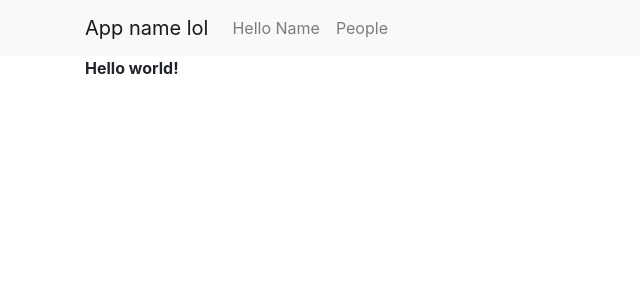
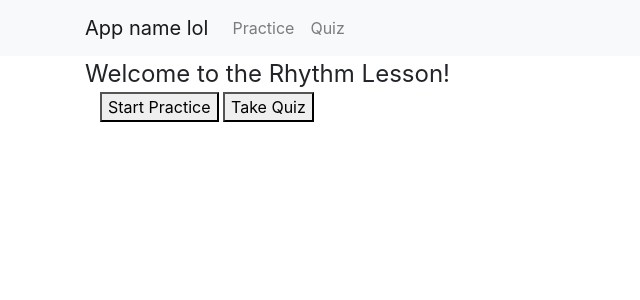
Before and after one commit to OwlPudding/ui-final, a Flask app: page / in a window 1280 px wide. Shown: the top 300 px of the page, without its empty margins (0-640 px from the left). Run offline with Flask 2, Linux system fonts and the light colour scheme; some libraries are stand-ins or nearby versions.

Commit message:
basic routes work

```diff
--- a/server.py
+++ b/server.py
@@ -1,32 +1,85 @@
 from flask import Flask
 from flask import render_template
 from flask import Response, request, jsonify
+
 app = Flask(__name__)
 
-current_id = 2
-data = [
+LEARN_QUESTIONS = [
     {
         "id": 1,
-        "name": "michael scott"
+        "type": "whole",
+        "question": "michael scott"
     },
     {
         "id": 2,
-        "name": "jim halpert"
+        "type": "quarter",
+        "question": "jim halpert"
+    },
+    {
+        "id": 3,
+        "type": "quarter",
+        "question": "jim halpert"
     },
 ]
 
+QUIZ_QUESTIONS = [
+{
+        "id": 1,
+        "type": "whole",
+        "question": "michael scott"
+    },
+    {
+        "id": 2,
+        "type": "quarter",
+        "question": "jim halpert"
+    },
+    {
+        "id": 3,
+        "type": "quarter",
+        "question": "jim halpert"
+    },
+]
+
+
+LEARN_RESULTS = [
+
+]
+
+QUIZ_RESULTS = [
+
+]
+
 # ROUTES
+
+# HOME PAGE
 @app.route('/')
 def index():
-   return render_template('index.html')
+    return render_template('homepage.html')
 
-@app.route('/people')
-def people():
-    return render_template('people.html', data=data)
+
+# LEARN
+@app.route('/learn/<path:learn_id>')
+def learn(learn_id):
+    for question in LEARN_QUESTIONS:
+        if int(question["id"]) == int(learn_id):
+            learnQ = question
+
+    return render_template('learn.html', learnQ=learnQ)
+
+
+
+@app.route('/quiz/<path:quiz_id>')
+def quiz(quiz_id):
+    for question in QUIZ_QUESTIONS:
+        if int(question["id"]) == int(quiz_id):
+            quizQ = question
+    return render_template('quiz.html', quizQ=quizQ)
+
 
 @app.route('/hello/<name>')
 def hello_name(name=None):
     return render_template('hello_name.html', name=name)
+
 
 # AJAX FUNCTIONS
 # ajax for people.js
@@ -44,14 +97,13 @@ def add_name():
     new_id = current_id
     new_name_entry = {
         "name": name,
-        "id":  current_id
+        "id": current_id
     }
     data.append(new_name_entry)
 
-    #send back the WHOLE array of data, so the client can redisplay it
-    return jsonify(data = data)
-
+    # send back the WHOLE array of data, so the client can redisplay it
+    return jsonify(data=data)
 
 
 if __name__ == '__main__':
-   app.run(debug = True)
+    app.run(debug=True)
--- a/static/main.css
+++ b/static/main.css
@@ -3,3 +3,7 @@
     padding-bottom:  10px;
     color: #8C080C;
 }
+
+.welcome{
+    font-size: x-large;
+}
--- /dev/null
+++ b/static/main.js
@@ -0,0 +1,17 @@
+
+
+$(document).ready(function() {
+
+    $("#learnBtn").click(function(){
+        let random_id = Math.floor(Math.random() * 3) + 1;
+        const parent_path = window.location.origin;
+        window.location.replace(parent_path+'/learn/'+encodeURIComponent(random_id))
+    })
+
+    $("#quizBtn").click(function(){
+        let random_id = Math.floor(Math.random() * 3) + 1;
+        const parent_path = window.location.origin;
+        window.location.replace(parent_path+'/quiz/'+encodeURIComponent(random_id))
+    })
+
+})
--- /dev/null
+++ b/templates/homepage.html
@@ -0,0 +1,19 @@
+{% extends "layout.html" %}
+
+{% block content %}
+
+    <script type="text/javascript" src="{{ url_for('static', filename = 'main.js') }}"></script>
+
+    <div class="container">
+
+    <div class="row welcome">
+        Welcome to the Rhythm Lesson!
+    </div>
+
+        <button type="button" id="learnBtn">Start Practice</button>
+
+        <button type="button" id="quizBtn">Take Quiz</button>
+
+    </div>
+
+{% endblock %}
--- a/templates/index.html
+++ /dev/null
@@ -1,7 +0,0 @@
-{% extends "layout.html" %}
-
-{% block content %}
-
-<b>Hello world!</b>
-
-{% endblock %}
--- a/templates/layout.html
+++ b/templates/layout.html
@@ -26,8 +26,8 @@
         </button>
         <div class="collapse navbar-collapse" id="navbarNavAltMarkup">
           <div class="navbar-nav">
-            <a class="nav-link" href="/hello/group">Hello Name</a>
-            <a class="nav-link" href="/people">People</a>
+            <a class="nav-link" href="/learn/1">Practice</a>
+            <a class="nav-link" href="/quiz/1">Quiz</a>
           </div>
         </div>
       </div>
```
Also changed, not shown: templates/learn.html (added, +13 -0 lines), templates/quiz.html (added, +13 -0 lines).
